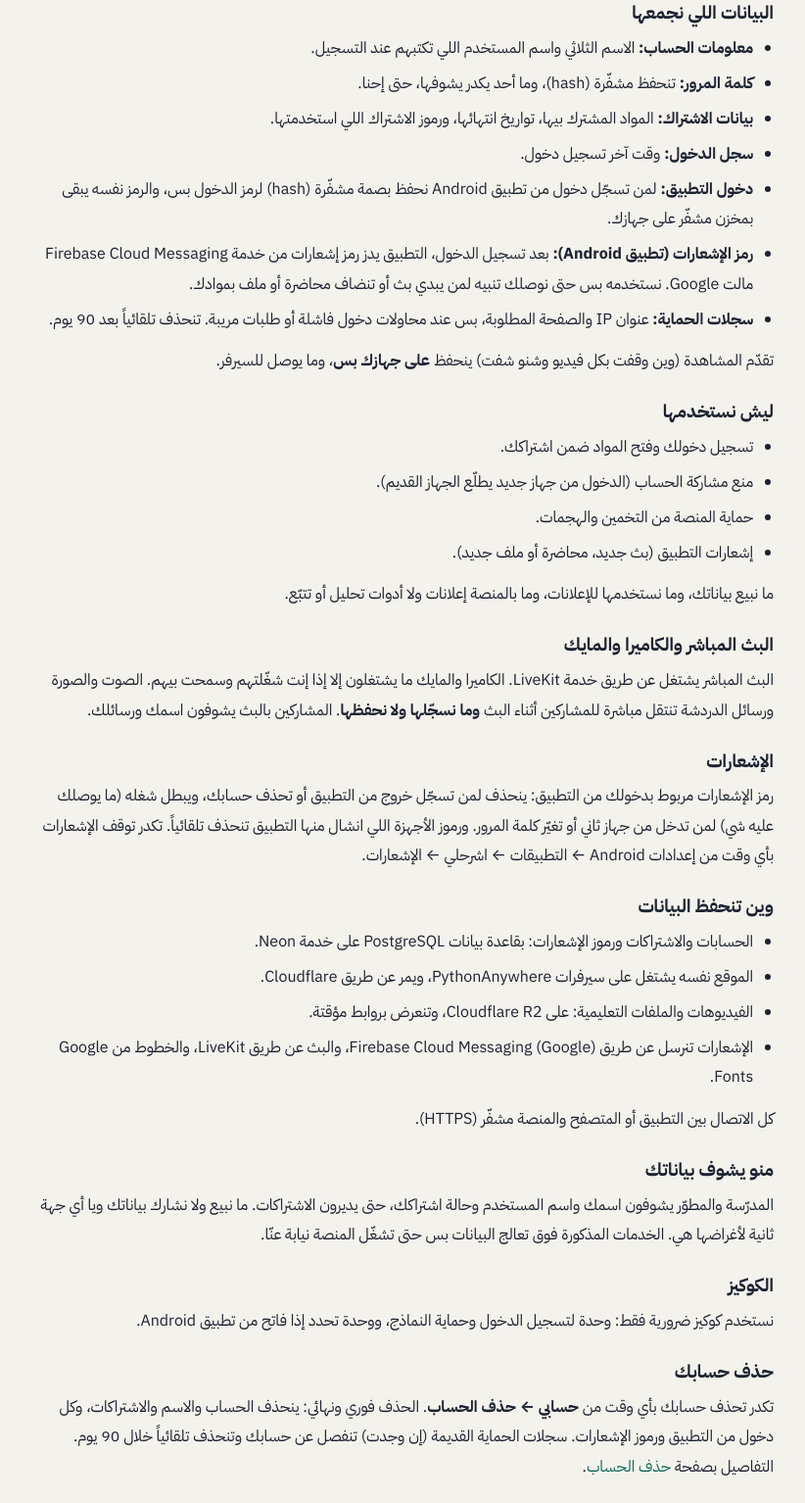
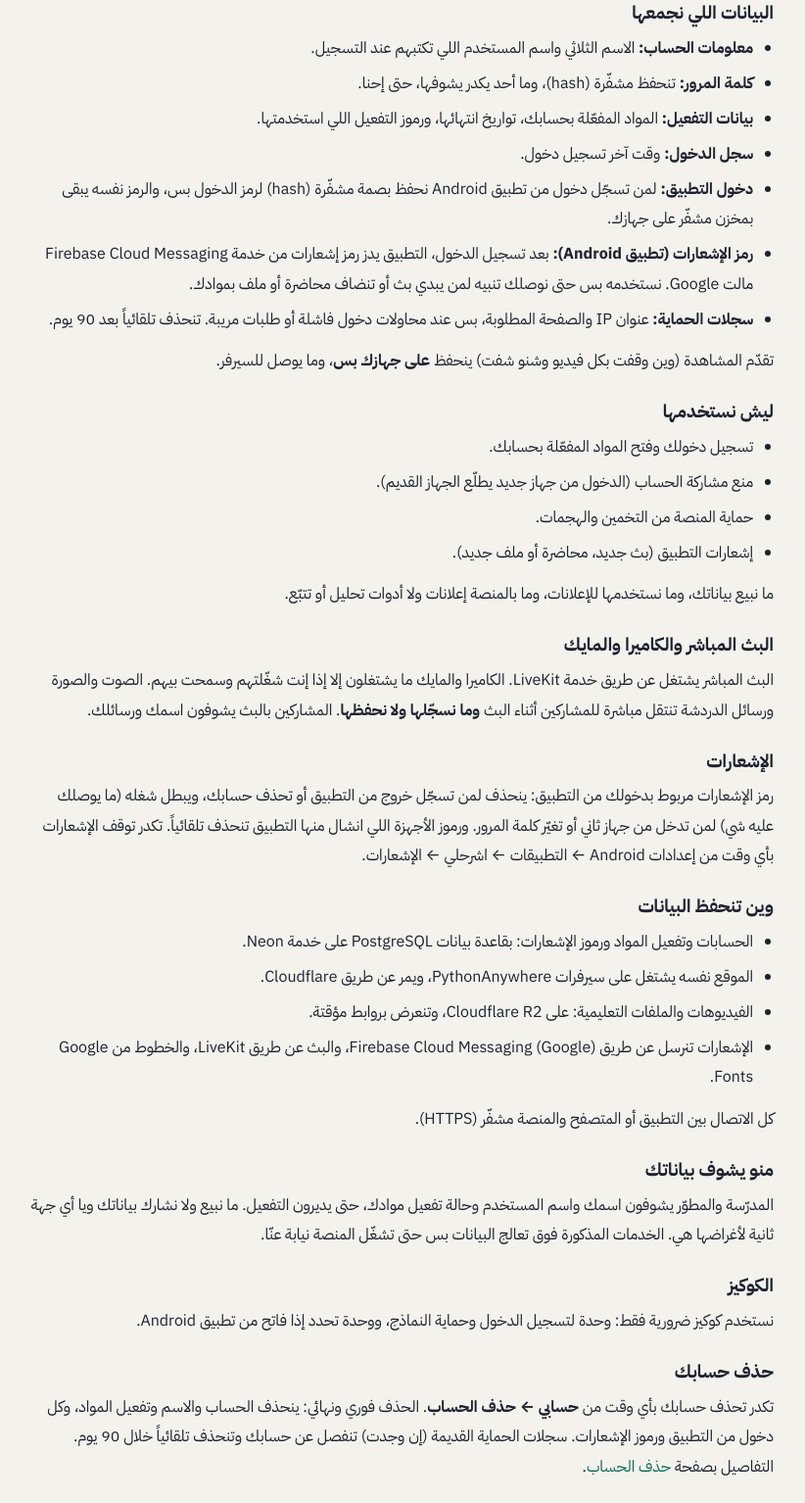
Before and after one commit to alnsrawybwdy7-debug/eshrahli, a Flask app: page /privacy in a window 1280 px wide. Shown: the part 213-1747 px from the top of the page at 98% size, without its empty margins (230-1052 px from the left). Run offline with Flask 3, Linux system fonts and the light colour scheme; data that the repository does not hold is empty.

Commit message:
Site: enrollment wording on student and legal pages (App Review 3.1.1)
The iOS app links to the privacy page, so student-facing pages now speak of
activated subjects instead of subscriptions. Pricing pages are unchanged.

Co-Authored-By: Claude Opus 5.5 <noreply@anthropic.com>

```diff
--- a/templates/_macros.html
+++ b/templates/_macros.html
@@ -33,5 +33,5 @@
 {% elif u.sub_status == 'active' %}<span class="badge ok">فعّال · {{ u.days_left }} يوم</span>
 {% elif u.sub_status == 'expired' %}<span class="badge warn">منتهي</span>
 {% elif u.sub_status == 'admin' %}<span class="badge">أدمن</span>
-{% else %}<span class="badge">غير مشترك</span>{% endif %}
+{% else %}<span class="badge">غير مفعّل</span>{% endif %}
 {%- endmacro %}
--- a/templates/auth/register.html
+++ b/templates/auth/register.html
@@ -6,7 +6,7 @@
   <div class="auth-head">
     <div class="brand-mark">{{ logo() }}</div>
     <h1>حساب جديد</h1>
-    <p class="muted">{{ 'بعد التسجيل، تفعيل الاشتراك يصير من موقع المنصة' if in_app else 'بعد التسجيل تفعّل اشتراكك برمز من المطور' }}</p>
+    <p class="muted">{{ 'بعد التسجيل، تفعيل المواد يصير من موقع المنصة' if in_app else 'بعد التسجيل تفعّل موادك برمز من المطور' }}</p>
   </div>
   {% if not in_app %}
   <div class="price-strip">
--- a/templates/base.html
+++ b/templates/base.html
@@ -30,7 +30,7 @@
         <a href="{{ url_for('live.room') }}" class="{{ 'active' if ep == 'live.room' }}">البث المباشر</a>
       {% endif %}
       {% if not g.user.is_admin %}
-        <a href="{{ url_for('student.subscribe') }}" class="{{ 'active' if ep == 'student.subscribe' }}">{{ 'اشتراكي' if in_app else 'الاشتراك' }}</a>
+        <a href="{{ url_for('student.subscribe') }}" class="{{ 'active' if ep == 'student.subscribe' }}">التفعيل</a>
       {% endif %}
       {% if g.user.is_admin %}
         <a href="{{ url_for('admin.dashboard') }}" class="{{ 'active' if ep.startswith('admin.') }}">لوحة التحكم</a>
@@ -90,7 +90,7 @@
     <svg viewBox="0 0 24 24" fill="none" stroke="currentColor" stroke-width="2" stroke-linejoin="round"><rect x="3" y="3" width="7" height="9" rx="1.5"/><rect x="14" y="3" width="7" height="5" rx="1.5"/><rect x="14" y="12" width="7" height="9" rx="1.5"/><rect x="3" y="16" width="7" height="5" rx="1.5"/></svg><span>التحكم</span></a>
   {% else %}
   <a href="{{ url_for('student.subscribe') }}" class="{{ 'active' if ep == 'student.subscribe' }}">
-    <svg viewBox="0 0 24 24" fill="none" stroke="currentColor" stroke-width="2" stroke-linecap="round" stroke-linejoin="round"><path d="M15 7h3a2 2 0 0 1 2 2v9a2 2 0 0 1-2 2H6a2 2 0 0 1-2-2V9a2 2 0 0 1 2-2h3"/><circle cx="12" cy="6" r="3"/><path d="M12 9v4"/></svg><span>{{ 'اشتراكي' if in_app else 'الاشتراك' }}</span></a>
+    <svg viewBox="0 0 24 24" fill="none" stroke="currentColor" stroke-width="2" stroke-linecap="round" stroke-linejoin="round"><path d="M15 7h3a2 2 0 0 1 2 2v9a2 2 0 0 1-2 2H6a2 2 0 0 1-2-2V9a2 2 0 0 1 2-2h3"/><circle cx="12" cy="6" r="3"/><path d="M12 9v4"/></svg><span>التفعيل</span></a>
   {% endif %}
   <a href="{{ url_for('auth.account') }}" class="{{ 'active' if ep == 'auth.account' }}">
     <svg viewBox="0 0 24 24" fill="none" stroke="currentColor" stroke-width="2" stroke-linecap="round"><circle cx="12" cy="8" r="4"/><path d="M4 21a8 8 0 0 1 16 0"/></svg><span>حسابي</span></a>
--- a/templates/legal/delete.html
+++ b/templates/legal/delete.html
@@ -16,15 +16,15 @@
   <h2>شنو ينحذف</h2>
   <ul>
     <li>الحساب: الاسم الثلاثي، اسم المستخدم، وكلمة المرور.</li>
-    <li>كل اشتراكاتك بالمواد وتواريخها.</li>
+    <li>كل المواد المفعّلة بحسابك وتواريخها.</li>
     <li>دخولك من تطبيق Android ورموز الإشعارات المربوطة بيه.</li>
   </ul>
   <h2>شنو يبقى ولمتى</h2>
   <ul>
-    <li>رموز الاشتراك اللي استخدمتها تبقى «ملغية» حتى ما تنستخدم مرة ثانية، بدون أي ربط بيك.</li>
+    <li>رموز التفعيل اللي استخدمتها تبقى «ملغية» حتى ما تنستخدم مرة ثانية، بدون أي ربط بيك.</li>
     <li>سجلات الحماية (عنوان IP عند محاولات مريبة) تنفصل عن حسابك وتنحذف تلقائياً خلال 90 يوم.</li>
   </ul>
-  <p class="muted">الحذف نهائي وما يرجع. الاشتراك المتبقي بالحساب ينحذف وياه.</p>
+  <p class="muted">الحذف نهائي وما يرجع. مدة التفعيل المتبقية بالحساب تنحذف وياه.</p>
   {% if telegram_user %}
   <p>إذا ما تكدر تسجّل دخول (نسيت كلمة المرور مثلاً)، راسلنا على تيليكرام <span class="ltr">@{{ telegram_user }}</span> من نفس الاسم المسجّل ونحذفه إلك.</p>
   {% endif %}
--- a/templates/legal/privacy.html
+++ b/templates/legal/privacy.html
@@ -16,7 +16,7 @@
   <ul>
     <li><b>معلومات الحساب:</b> الاسم الثلاثي واسم المستخدم اللي تكتبهم عند التسجيل.</li>
     <li><b>كلمة المرور:</b> تنحفظ مشفّرة (hash)، وما أحد يكدر يشوفها، حتى إحنا.</li>
-    <li><b>بيانات الاشتراك:</b> المواد المشترك بيها، تواريخ انتهائها، ورموز الاشتراك اللي استخدمتها.</li>
+    <li><b>بيانات التفعيل:</b> المواد المفعّلة بحسابك، تواريخ انتهائها، ورموز التفعيل اللي استخدمتها.</li>
     <li><b>سجل الدخول:</b> وقت آخر تسجيل دخول.</li>
     <li><b>دخول التطبيق:</b> لمن تسجّل دخول من تطبيق Android نحفظ بصمة مشفّرة (hash) لرمز الدخول بس، والرمز نفسه يبقى بمخزن مشفّر على جهازك.</li>
     <li><b>رمز الإشعارات (تطبيق Android):</b> بعد تسجيل الدخول، التطبيق يدز رمز إشعارات من خدمة Firebase Cloud Messaging مالت Google. نستخدمه بس حتى نوصلك تنبيه لمن يبدي بث أو تنضاف محاضرة أو ملف بموادك.</li>
@@ -26,7 +26,7 @@
 
   <h2>ليش نستخدمها</h2>
   <ul>
-    <li>تسجيل دخولك وفتح المواد ضمن اشتراكك.</li>
+    <li>تسجيل دخولك وفتح المواد المفعّلة بحسابك.</li>
     <li>منع مشاركة الحساب (الدخول من جهاز جديد يطلّع الجهاز القديم).</li>
     <li>حماية المنصة من التخمين والهجمات.</li>
     <li>إشعارات التطبيق (بث جديد، محاضرة أو ملف جديد).</li>
@@ -41,7 +41,7 @@
 
   <h2>وين تنحفظ البيانات</h2>
   <ul>
-    <li>الحسابات والاشتراكات ورموز الإشعارات: بقاعدة بيانات PostgreSQL على خدمة Neon.</li>
+    <li>الحسابات وتفعيل المواد ورموز الإشعارات: بقاعدة بيانات PostgreSQL على خدمة Neon.</li>
     <li>الموقع نفسه يشتغل على سيرفرات PythonAnywhere، ويمر عن طريق Cloudflare.</li>
     <li>الفيديوهات والملفات التعليمية: على Cloudflare R2، وتنعرض بروابط مؤقتة.</li>
     <li>الإشعارات تنرسل عن طريق Firebase Cloud Messaging (Google)، والبث عن طريق LiveKit، والخطوط من Google Fonts.</li>
@@ -49,13 +49,13 @@
   <p>كل الاتصال بين التطبيق أو المتصفح والمنصة مشفّر (HTTPS).</p>
 
   <h2>منو يشوف بياناتك</h2>
-  <p>{{ teacher_label }} والمطوّر يشوفون اسمك واسم المستخدم وحالة اشتراكك، حتى يديرون الاشتراكات. ما نبيع ولا نشارك بياناتك ويا أي جهة ثانية لأغراضها هي. الخدمات المذكورة فوق تعالج البيانات بس حتى تشغّل المنصة نيابة عنّا.</p>
+  <p>{{ teacher_label }} والمطوّر يشوفون اسمك واسم المستخدم وحالة تفعيل موادك، حتى يديرون التفعيل. ما نبيع ولا نشارك بياناتك ويا أي جهة ثانية لأغراضها هي. الخدمات المذكورة فوق تعالج البيانات بس حتى تشغّل المنصة نيابة عنّا.</p>
 
   <h2>الكوكيز</h2>
   <p>نستخدم كوكيز ضرورية فقط: وحدة لتسجيل الدخول وحماية النماذج، ووحدة تحدد إذا فاتح من تطبيق Android.</p>
 
   <h2>حذف حسابك</h2>
-  <p>تكدر تحذف حسابك بأي وقت من <b>حسابي ← حذف الحساب</b>. الحذف فوري ونهائي: ينحذف الحساب والاسم والاشتراكات، وكل دخول من التطبيق ورموز الإشعارات. سجلات الحماية القديمة (إن وجدت) تنفصل عن حسابك وتنحذف تلقائياً خلال 90 يوم. التفاصيل بصفحة <a href="{{ url_for('auth.delete_account_info') }}">حذف الحساب</a>.</p>
+  <p>تكدر تحذف حسابك بأي وقت من <b>حسابي ← حذف الحساب</b>. الحذف فوري ونهائي: ينحذف الحساب والاسم وتفعيل المواد، وكل دخول من التطبيق ورموز الإشعارات. سجلات الحماية القديمة (إن وجدت) تنفصل عن حسابك وتنحذف تلقائياً خلال 90 يوم. التفاصيل بصفحة <a href="{{ url_for('auth.delete_account_info') }}">حذف الحساب</a>.</p>
 
   <h2>الفئة العمرية</h2>
   <p>المنصة موجّهة لطلاب الجامعة، ومو مخصصة للأطفال.</p>
--- a/templates/student/home.html
+++ b/templates/student/home.html
@@ -6,8 +6,8 @@
     <h1>أهلاً {{ g.user.name.split()[0] }}</h1>
     <p class="muted">
       {% if g.user.is_admin %}هذي الواجهة مثل ما يشوفها الطلاب.
-      {% elif g.user.all_access %}مشترك بكل المواد · باقي {{ g.user.days_left }} يوم.
-      {% else %}{% set n = g.user.active_subject_ids|length %}مشترك {{ 'بمادة وحدة' if n == 1 else ('بمادتين' if n == 2 else ('بـ ' ~ n ~ (' مواد' if n <= 10 else ' مادة'))) }}. {% if in_app %}المواد المقفولة مو ضمن اشتراكك.{% else %}المواد المقفولة تكدر تشترك بيها من <a href="{{ url_for('student.subscribe') }}">صفحة الاشتراك</a>.{% endif %}{% endif %}
+      {% elif g.user.all_access %}كل المواد مفعّلة · باقي {{ g.user.days_left }} يوم.
+      {% else %}{% set n = g.user.active_subject_ids|length %}مفعّلة عندك {{ 'مادة وحدة' if n == 1 else ('مادتين' if n == 2 else (n ~ (' مواد' if n <= 10 else ' مادة'))) }}. {% if in_app %}المواد المقفولة غير مفعّلة بحسابك.{% else %}المواد المقفولة تكدر تفعّلها من <a href="{{ url_for('student.subscribe') }}">صفحة التفعيل</a>.{% endif %}{% endif %}
     </p>
   </div>
   {% if g.user.is_admin %}<a class="btn" href="{{ url_for('admin.subjects') }}">إدارة المواد</a>{% endif %}
@@ -30,7 +30,7 @@
       {% for k in KINDS if c.get(k) or k == 'video' %}
       <span class="badge">{{ c.get(k, 0) }} {{ KIND_SINGULAR[k] }}</span>
       {% endfor %}
-      {% if not open and not in_app %}<span class="badge ok">اشترك بالمادة ←</span>{% endif %}
+      {% if not open and not in_app %}<span class="badge ok">فعّل المادة ←</span>{% endif %}
     </div>
   </a>
   {% endfor %}
```
Also changed, not shown: templates/auth/account.html (+4 -4 lines), templates/student/subscribe.html (+11 -11 lines).
